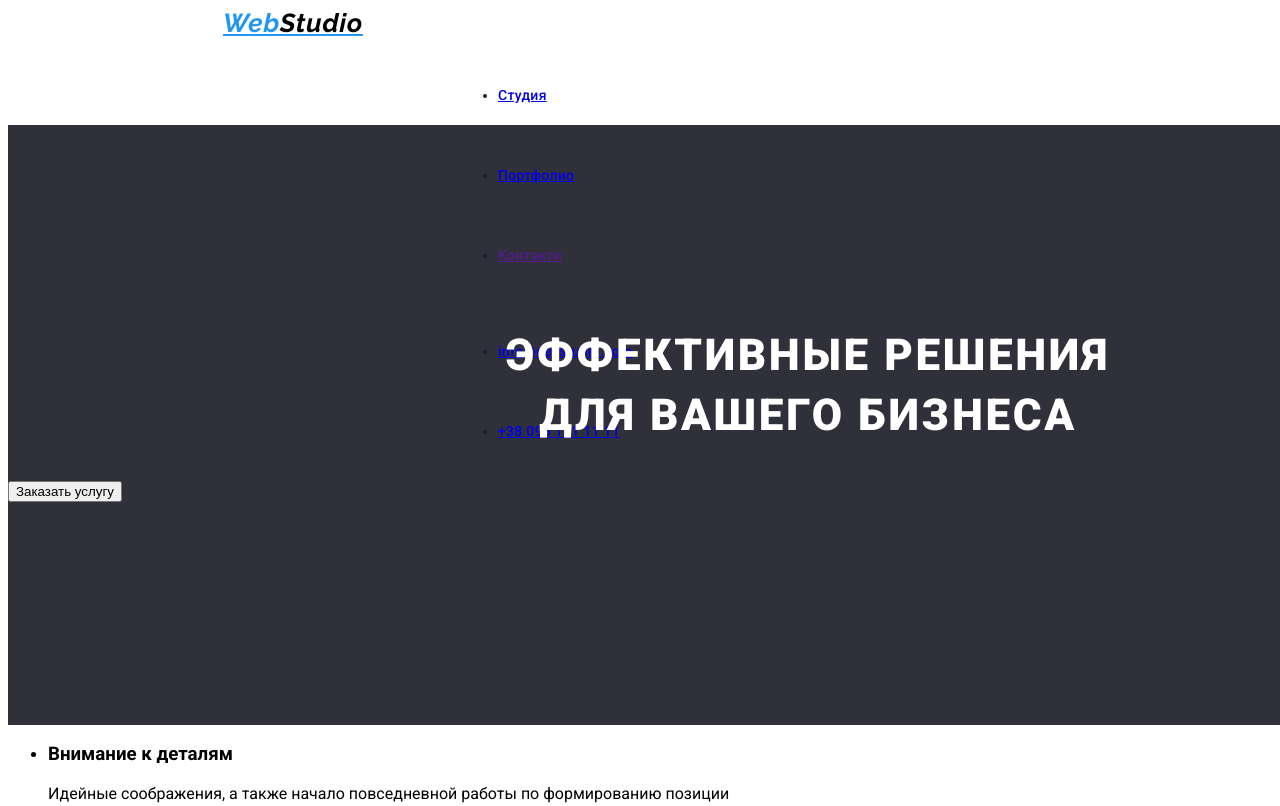
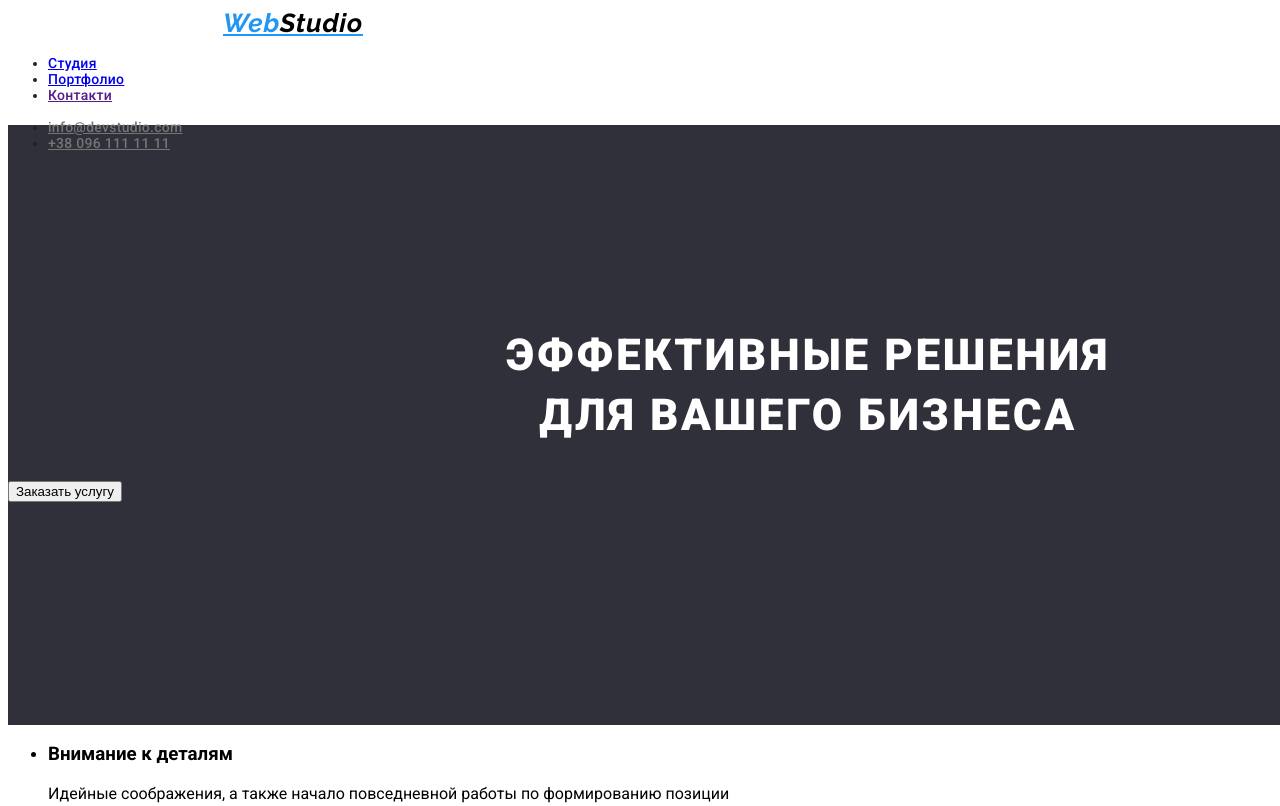
Before and after one commit to Daniil-Kachura/goit-markup-hw-02, a plain HTML site: page index.html in a window 1280 px wide. Shown: the top 806 px of the page. Drawn offline with Linux system fonts and the light colour scheme.

Commit message:
сейв

```diff
--- a/css/styles.css
+++ b/css/styles.css
@@ -12,12 +12,7 @@ top: 0px;
 background: #FFFFFF;
 }
 .logo-start{
-width: 145px;
-height: 31px;
-left: 215px;
-top: 24px;
 font-family: 'Raleway';
-font-style: normal;
 font-weight: 700;
 font-size: 26px;
 line-height: 31px;
@@ -32,20 +27,20 @@ margin-left: 215px;
 
 }
 .style-nav-link{
-font-style: normal;
 font-weight: 500;
 font-size: 14px;
 line-height: 16px;
 letter-spacing: 0.02em;
 color: #212121;
-padding-top: 32px;
-padding-bottom: 32px;
-margin-left: 450px;
+
 }
 .style-nav-link :hover,
 .style-nav-link :focus
 {
   color: #2196F3;
+}
+.mail-link{
+  color: #757575;
 }
 /* main styles */
 .main-header {
@@ -68,6 +63,8 @@ color: #FFFFFF;
 margin-left: 450px;
 margin-right: 450px;
 padding-top: 200px;
+}
+.style-btn{
 
 }
 
--- a/index.html
+++ b/index.html
@@ -12,22 +12,22 @@
     <header class="header">
       <nav>
         <a href="./index.html" class="logo-start">Web<span class="logo-end">Studio</a></span>
-        <ul>
+        <ul class="style-link">
             <li class="style-nav-link"><a href="./index.html">Студия</a>
             <li class="style-nav-link"><a href="./portfolio.html">Портфолио</a></li>
             <li class="style-nav-link"><a href="">Контакти</a></li>
         </ul>
       </nav>
       <ul>
-        <li class="style-nav-link"><a href="mailto:info@devstudio.com">info@devstudio.com</a>
-        <li class="style-nav-link"><a href="tel:+380961111111">+38 096 111 11 11</a></li>
+        <li class="style-nav-link"><a href="mailto:info@devstudio.com" class="mail-link">info@devstudio.com</a>
+        <li class="style-nav-link"><a href="tel:+380961111111" class="mail-link">+38 096 111 11 11</a></li>
       </ul>
     </header>
   <main>
     <!--/* Шапка с кнопкой */-->
       <section class="main-header">
          <h1 class="text-main">Эффективные решения для вашего бизнеса</h1>
-         <button type="button">Заказать услугу</button>
+         <button type="button" class="style-btn">Заказать услугу</button>
    </section>
     <!--/* Особенности */-->
       <section>
```
